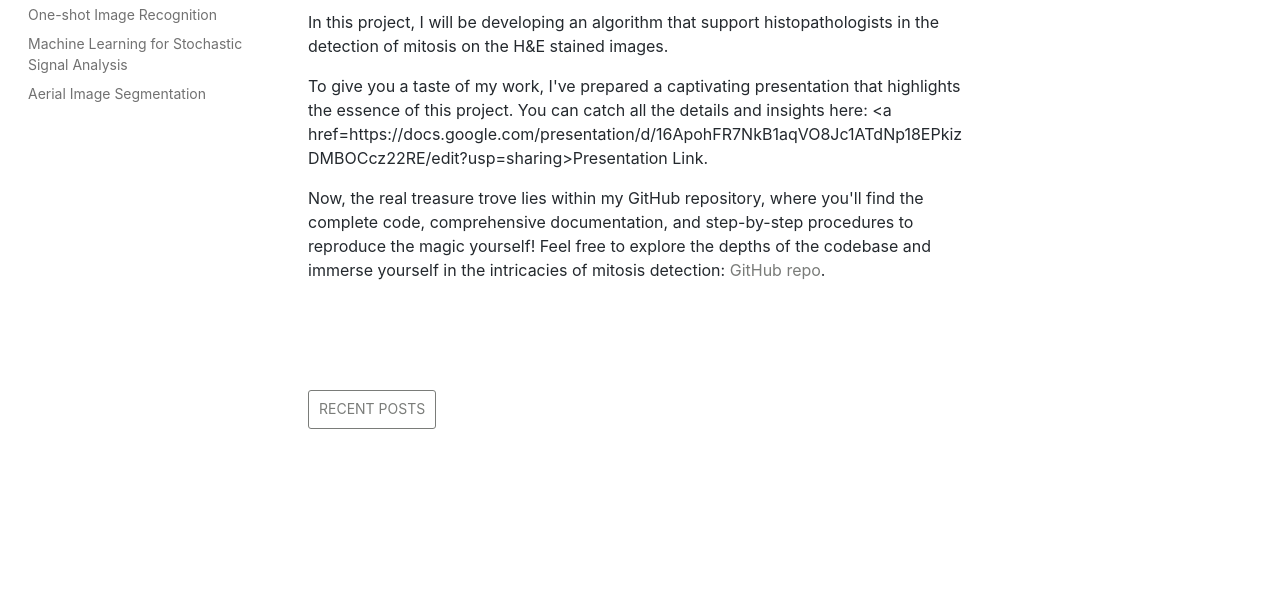
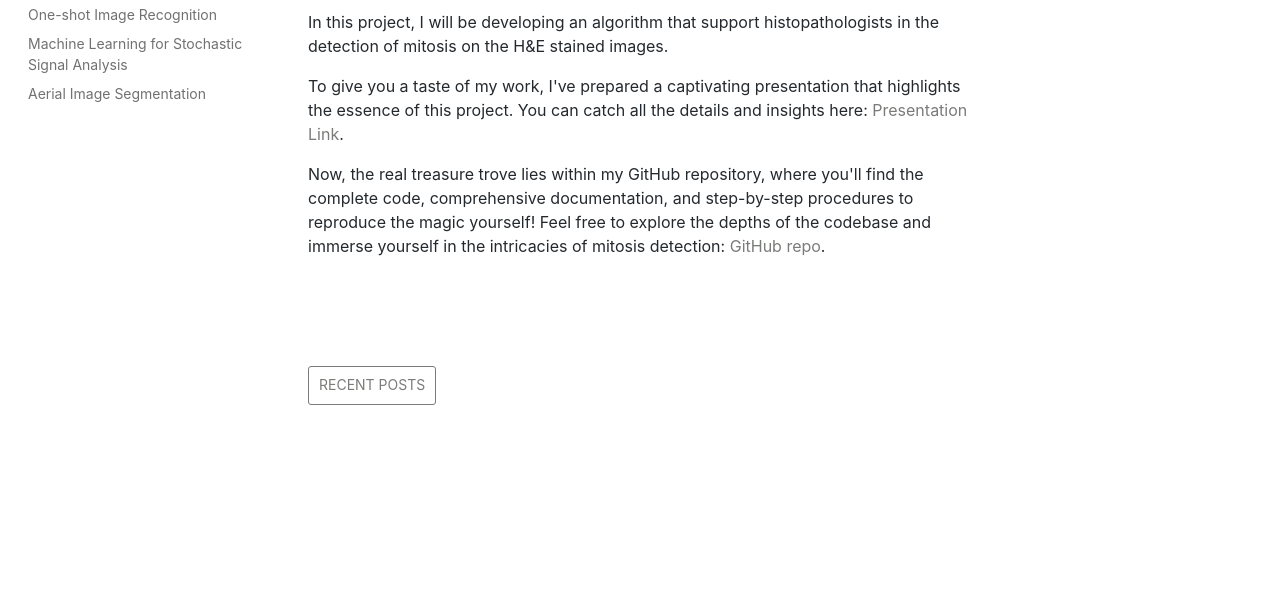
Before and after one commit to vinodrajendran001/vinod_portfolio, a plain HTML site: page blog/2023/07/26/mitosis-detection.html in a window 1280 px wide. Shown: the part 207-800 px from the top of the page. Drawn offline with nearby package versions, Linux system fonts and the light colour scheme.

Commit message:
Deploy website
Deploy website version based on f00c582a16c04f132dda1f53bce1fc439652b504

```diff
--- a/blog/2023/07/26/mitosis-detection.html
+++ b/blog/2023/07/26/mitosis-detection.html
@@ -55,6 +55,6 @@
               }
             });
         </script></nav></div><div class="container mainContainer postContainer blogContainer"><div class="wrapper"><div class="lonePost"><div class="post"><header class="postHeader"><h1 class="postHeaderTitle"><a href="/vinod_portfolio/blog/2023/07/26/mitosis-detection">Mitosis Detection</a></h1><p class="post-meta">July 26, 2023</p><div class="authorBlock"><p class="post-authorName"><a target="_blank" rel="noreferrer noopener">Vinod</a></p></div></header><div><span><p>In this project, I will be developing an algorithm that support histopathologists in the detection of mitosis on the H&amp;E stained images.</p>
-<p>To give you a taste of my work, I've prepared a captivating presentation that highlights the essence of this project. You can catch all the details and insights here: &lt;a href=https://docs.google.com/presentation/d/16ApohFR7NkB1aqVO8Jc1ATdNp18EPkizDMBOCcz22RE/edit?usp=sharing&gt;Presentation Link</a>.</p>
+<p>To give you a taste of my work, I've prepared a captivating presentation that highlights the essence of this project. You can catch all the details and insights here: <a href=https://docs.google.com/presentation/d/16ApohFR7NkB1aqVO8Jc1ATdNp18EPkizDMBOCcz22RE>Presentation Link</a>.</p>
 <p>Now, the real treasure trove lies within my GitHub repository, where you'll find the complete code, comprehensive documentation, and step-by-step procedures to reproduce the magic yourself! Feel free to explore the depths of the codebase and immerse yourself in the intricacies of mitosis detection: <a href=https://github.com/vinodrajendran001/mitosis_detection>GitHub repo</a>.</p>
 </span></div></div><div class="blogSocialSection"></div></div><div class="blog-recent"><a class="button" href="/vinod_portfolio/blog/">Recent Posts</a></div></div></div><nav class="onPageNav"></nav></div><footer class="nav-footer" id="footer"><section class="sitemap"><a href="/vinod_portfolio/" class="nav-home"><img src="/vinod_portfolio/img/profile.png" alt="Vinod" width="66" height="58"/></a><div><h5>Get in touch</h5><a href="/vinod_portfolio/contact">Contact</a></div><div><h5>Community</h5><a href="https://stackoverflow.com/users/4232441/vinod-prime" target="_blank" rel="noreferrer noopener">Stack Overflow</a></div><div><h5>More</h5><a href="https://github.com/vinodrajendran001">GitHub</a><a href="https://www.linkedin.com/in/vinod-rajendran-506536a6">LinkedIn</a></div></section><section class="copyright">Copyright © 2023 Vinod</section></footer></div></body></html>
```
Also changed, not shown: blog/2023/07/26/mitosis-detection/index.html (+1 -1 lines), blog/index.html (+1 -1 lines).
